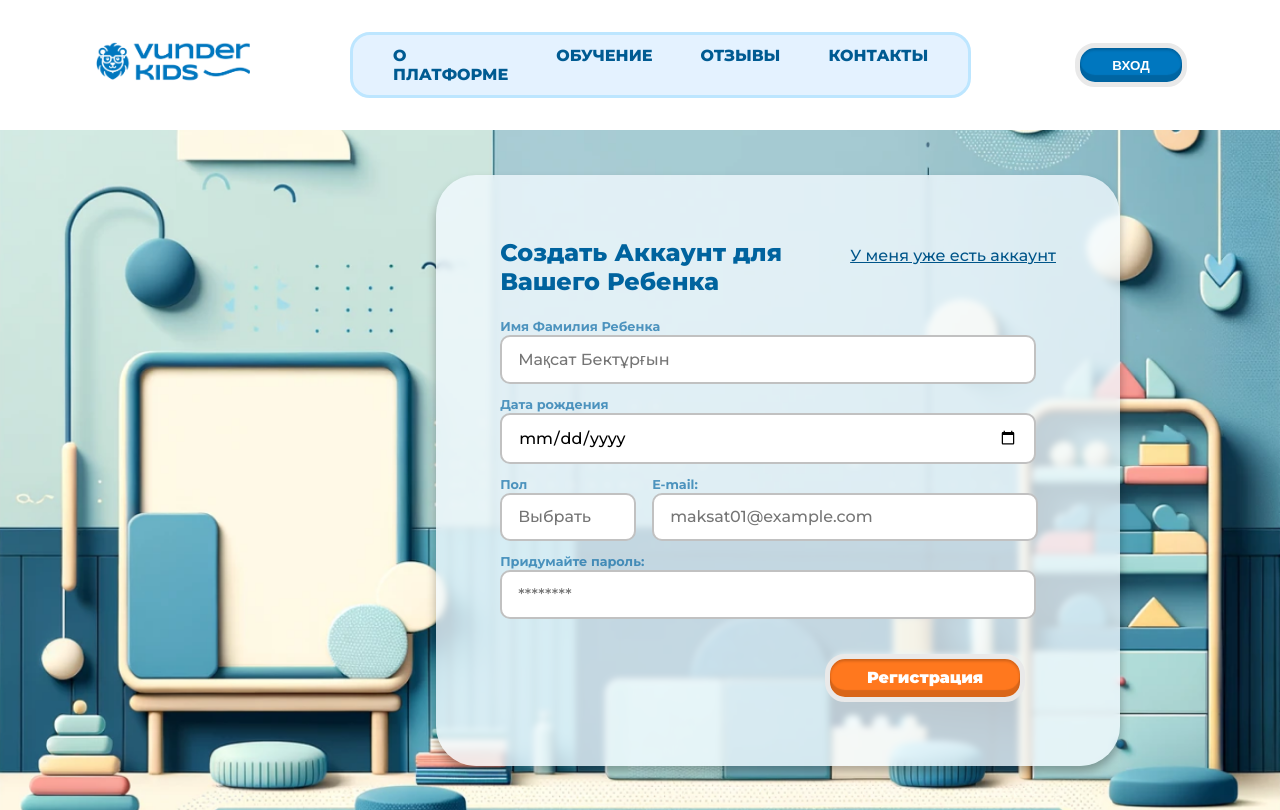
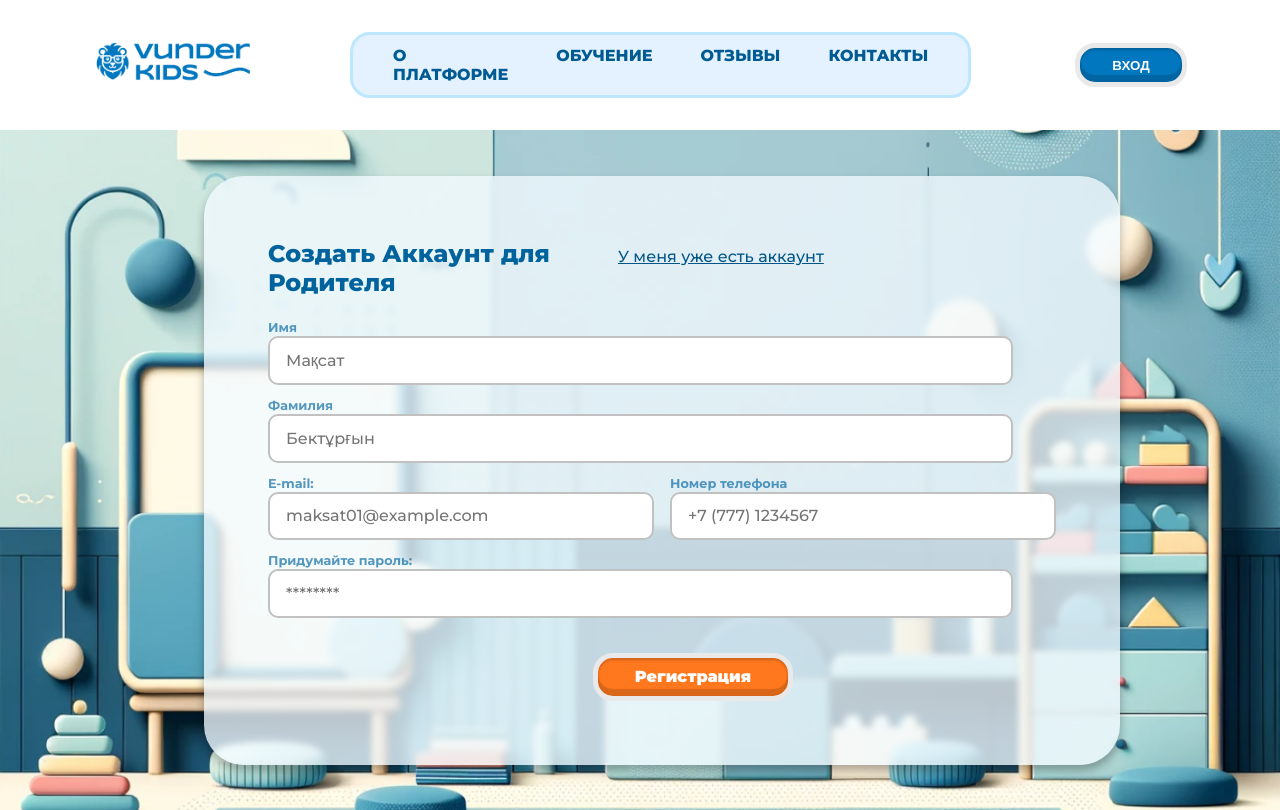
Before and after one commit to talaboiling/vunderkids-v2.1, a React (Vite) app in the folder webproject/: page /registration in a window 1280 px wide. Built offline with nearby package versions, Linux system fonts and the light colour scheme.

Commit message:
Added registration functionality

```diff
--- a/webproject/package.json
+++ b/webproject/package.json
@@ -16,6 +16,7 @@
     "@mui/icons-material": "^5.15.18",
     "@mui/material": "^5.15.18",
     "@mui/x-date-pickers": "^7.5.1",
+    "axios": "^1.7.2",
     "dayjs": "^1.11.11",
     "framer-motion": "^11.1.9",
     "react": "^18.2.0",
--- a/webproject/src/pages/Registration.jsx
+++ b/webproject/src/pages/Registration.jsx
@@ -1,14 +1,59 @@
-import React from 'react'
-import ReactDOM from 'react-dom/client'
-import {Link} from "react-router-dom";
-import logoImg from "/src/assets/logo_blue.png"
-function Registration(){
-    return(
+import React, { useState } from 'react';
+import { Link } from "react-router-dom";
+import logoImg from "/src/assets/logo_blue.png";
+
+function Registration() {
+    const [formData, setFormData] = useState({
+        email: '',
+        password: '',
+        phone: '',
+        first_name: '',
+        last_name: ''
+    });
+
+    const [responseMessage, setResponseMessage] = useState('');
+
+    const handleInputChange = (e) => {
+        const { name, value } = e.target;
+        setFormData({ ...formData, [name]: value });
+    };
+
+    const handleSubmit = async (e) => {
+        e.preventDefault();
+
+        const body = {
+            email: formData.email,
+            password: formData.password,
+            phone_number: formData.phone,
+            first_name: formData.first_name,
+            last_name: formData.last_name
+        };
+
+        try {
+            const response = await fetch('http://localhost:8000/api/register-parent/', {
+                method: 'POST',
+                headers: {
+                    'Content-Type': 'application/json'
+                },
+                body: JSON.stringify(body)
+            });
+            const data = await response.json();
+            if (response.ok) {
+                setResponseMessage(`Success: ${data.message}`);
+            } else {
+                setResponseMessage(`Error: ${data.message}`);
+            }
+        } catch (error) {
+            setResponseMessage(`Error: ${error.message}`);
+        }
+    };
+
+    return (
         <>
             <div className="regacss">
-            <div className="navBar" style={{justifyContent:"space-around"}}>
-                    <Link to="/" style={{textDecoration:"none"}}>
-                        <img className="navLogo" src={logoImg} alt="logo" style={{marginRight:"100px"}}/>
+                <div className="navBar" style={{ justifyContent: "space-around" }}>
+                    <Link to="/" style={{ textDecoration: "none" }}>
+                        <img className="navLogo" src={logoImg} alt="logo" style={{ marginRight: "100px" }} />
                     </Link>
                     <div className="excLogo">
                         <div className="navList">
@@ -17,7 +62,7 @@ function Registration(){
                             <a href="#" className='navLink'>ОТЗЫВЫ</a>
                             <a href="#" className='navLink'>КОНТАКТЫ</a>
                         </div>
-                        <div className="navButton" style={{marginLeft:"80px"}}>
+                        <div className="navButton" style={{ marginLeft: "80px" }}>
                             <button>ВХОД</button>
                         </div>
                     </div>
@@ -25,44 +70,36 @@ function Registration(){
                 <div className="regPage">
                     <div className="regform">
                         <div className="formTitle">
-                        <h3 className='form-h3'>Создать Аккаунт для Вашего Ребенка</h3>
+                            <h3 className='form-h3'>Создать Аккаунт для Родителя</h3>
                             <Link to="" className='formLink'>У меня уже есть аккаунт</Link>
                         </div>
+                        <form className='inputField' onSubmit={handleSubmit}>
+                            <label htmlFor="first_name">Имя</label><br />
+                            <input type="text" id="first_name" name="first_name" placeholder='Мақсат' value={formData.first_name} onChange={handleInputChange} required /><br />
 
-                    <form className='inputField' action='' method='get'>
-                        <label for="fname">Имя Фамилия Ребенка</label><br/>
-                        <input type="text" id="fname" name="fname" placeholder='Мақсат Бектұрғын' required/><br/>
-                        <label for="birth">Дата рождения</label><br/>
-                        <input type="date" id="birth" name="birth" required/><br/>
+                            <label htmlFor="last_name">Фамилия</label><br />
+                            <input type="text" id="last_name" name="last_name" placeholder='Бектұрғын' value={formData.last_name} onChange={handleInputChange} required /><br />
+
                             <span className="gendemail">
                                 <span>
-                                <label for="gender">Пол</label><br/>
-                                <input list="genders" name="gender" placeholder='Выбрать' required style={{maxWidth:"100px"}}/>
-                                    <datalist id='genders'>
-                                        <option value="Мальчик"/>
-                                        <option value="Девочка"/>
-                                    </datalist> <br />
+                                    <label htmlFor="email">E-mail:</label><br />
+                                    <input type="email" id="email" name="email" placeholder='maksat01@example.com' value={formData.email} onChange={handleInputChange} required style={{ width: '350px' }} />
                                 </span>
                                 <span>
-                                <label for="email">E-mail:</label><br/>
-                                <input type="email" id="email" name="email" placeholder='maksat01@example.com' required style={{width:'350px'}}/>
+                                    <label htmlFor="phone">Номер телефона</label><br />
+                                    <input type="phone" id="phone" name="phone" placeholder='+7 (777) 1234567' value={formData.phone} onChange={handleInputChange} required style={{ width: '350px' }} />
                                 </span>
-
-
                             </span>
-
-                        <label for="password">Придумайте пароль:</label><br/>
-                        <input type="password" id="password" name="password" required placeholder='********'/><br/>
-
-                        <input type="submit" value="Регистрация" className='orangeButton' style={{position:"relative", left: "325px", maxWidth:"200px", marginTop:"25px", marginBottom:"0"}}/>
+                            <label htmlFor="password">Придумайте пароль:</label><br />
+                            <input type="password" id="password" name="password" placeholder='********' value={formData.password} onChange={handleInputChange} required /><br />
+                            <input type="submit" value="Регистрация" className='orangeButton' style={{ position: "relative", left: "325px", maxWidth: "200px", marginTop: "25px", marginBottom: "0" }} />
                         </form>
+                        {responseMessage && <p>{responseMessage}</p>}
                     </div>
                 </div>
-
             </div>
-
         </>
-    )
+    );
 }
 
 export default Registration;
```
Also changed, not shown: 1 other file (tests, documents, lock files or other folders). Lines whose indentation alone changed are shown as unchanged.
